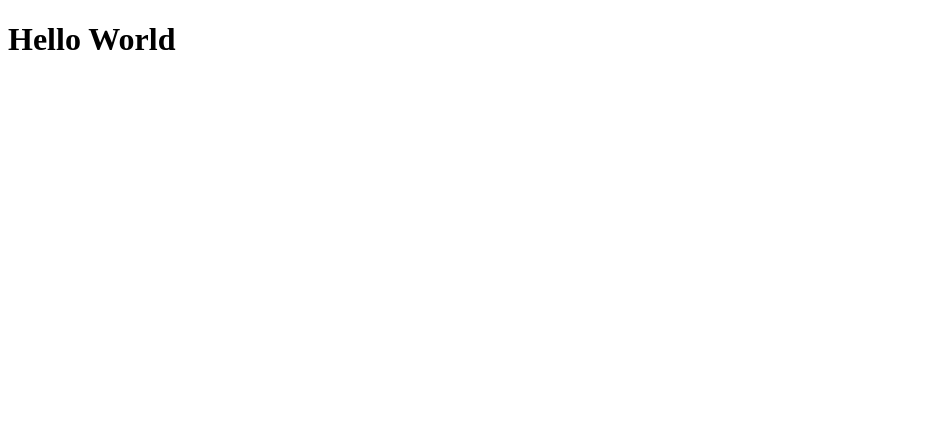
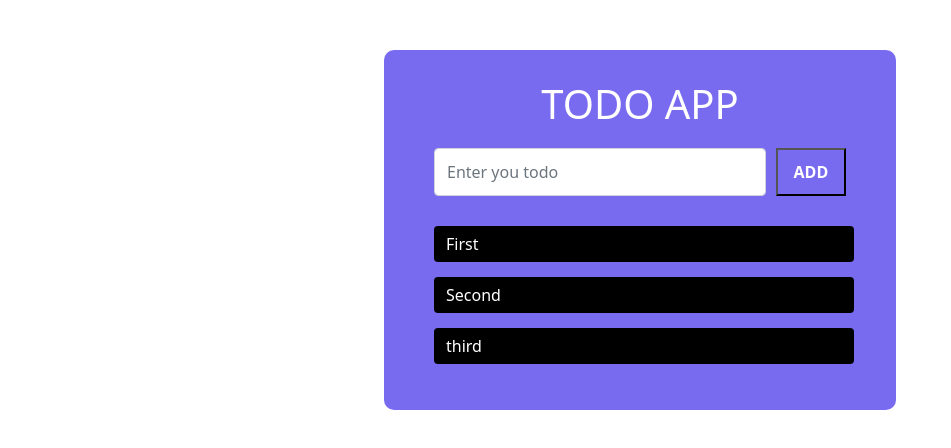
Before and after one commit to SandeeepS/SampleReact, a React (Create React App) app: page / in a window 1280 px wide. Shown: the top 448 px of the page, without its empty margins (0-951 px from the left). Built offline with nearby package versions, Linux system fonts and the light colour scheme.

Commit message:
added css and added todo basic functions

```diff
--- a/public/index.html
+++ b/public/index.html
@@ -11,6 +11,7 @@
     />
     <link rel="apple-touch-icon" href="%PUBLIC_URL%/logo192.png" />
     <link rel="manifest" href="%PUBLIC_URL%/manifest.json" />
+    <link href="https://cdn.jsdelivr.net/npm/bootstrap@5.0.2/dist/css/bootstrap.min.css" rel="stylesheet" integrity="sha384-EVSTQN3/azprG1Anm3QDgpJLIm9Nao0Yz1ztcQTwFspd3yD65VohhpuuCOmLASjC" crossorigin="anonymous">
     <title>React App</title>
   </head>
   <body>
--- /dev/null
+++ b/src/components/Todo.css
@@ -0,0 +1,39 @@
+.container{
+    width: 40%;
+    margin-top: 50px;
+    background-color: #5948ebce;
+    border: none;
+    padding: 30px;
+    border-radius: 10px;
+}
+h1{
+    text-align: center;
+    color: white;
+}
+.form-group{
+    display: flex;
+    flex-direction: row;
+    margin: 20px;
+    width: auto;
+}
+button{
+    margin-left: 10px;
+    background-color: transparent;
+    color: white;
+    border-radius: 5;
+    padding: 10px;
+    width: 20%;
+    font-weight: bold;
+    cursor: pointer;
+}
+.list{
+    margin-top: 30px !important;
+}
+
+li{
+    margin-bottom: 15px;
+    margin-left: -12px;
+    background-color: black !important;
+    color: white !important;
+    border: none !important;
+}
--- a/src/components/Todo.js
+++ b/src/components/Todo.js
@@ -1,9 +1,36 @@
 import React from 'react'
+import './Todo.css'
+import { useState } from 'react'
 
 function Todo() {
+
+    const [todo,setTodo] = useState('')
+    const [todos,setTodos] = useState([]);
+
+    const handleSubmit = (e) => {
+            e.preventDefault();
+    }
+
+    const addTodo = () => {
+        setTodos([...todos,todo])
+        console.log(todos);
+    }
   return (
-    <div>
-        <h1>Hello World</h1>
+    <div className='container'>
+        <h1>TODO APP</h1>
+        <form action="" className='form-group' onSubmit={handleSubmit}>
+            <input type="text" value={todo} placeholder='Enter you todo' className='form-control' onChange={(event)=> setTodo(event.target.value)} />
+
+            <button onClick={addTodo}>ADD</button>
+        </form>
+
+        <div className='list'>
+            <ul>
+                <li className='form-control' >First</li>
+                <li className='form-control' >Second</li>
+                <li className='form-control' >third</li>
+            </ul>
+        </div>
     </div>
   )
 }
```
